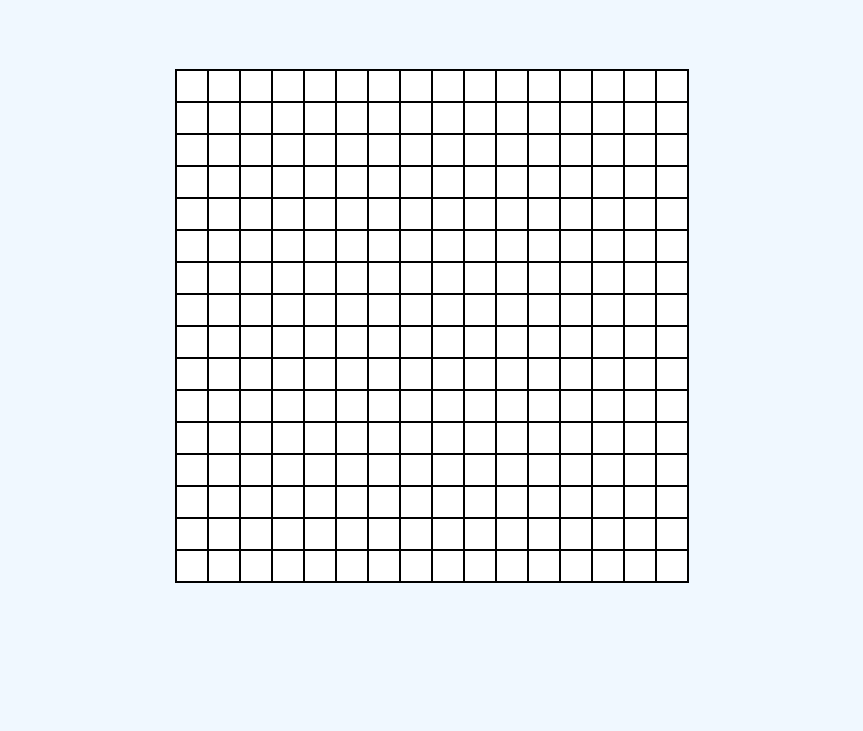
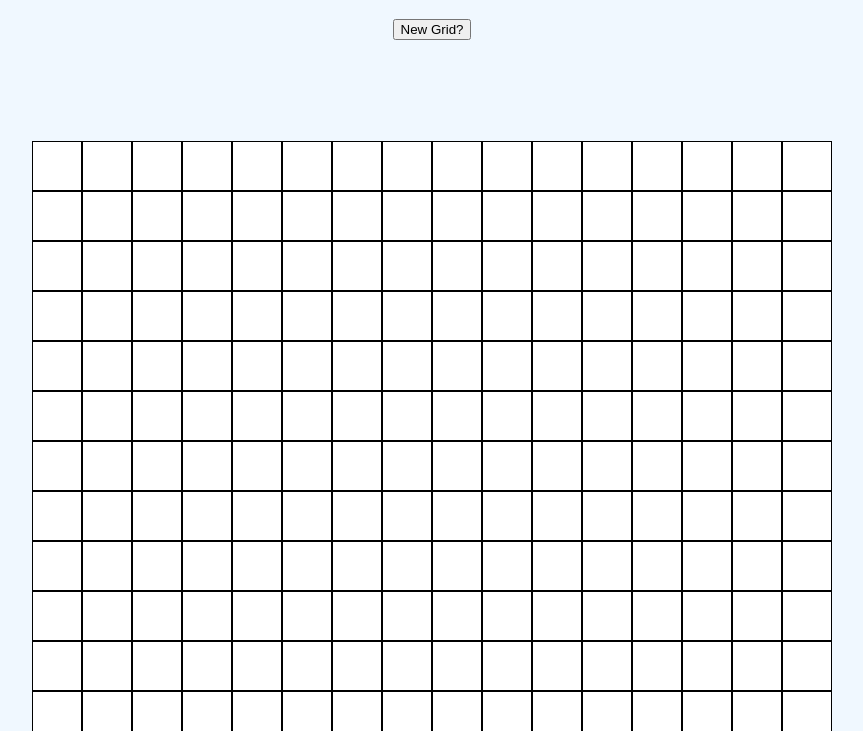
Before and after one commit to matleg05/TOP---Etch-a-Sketch, a plain HTML site: page etchasketch.html in a window 1280 px wide. Shown: the part 69-800 px from the top of the page, without its empty margins (208-1071 px from the left). Drawn offline with Linux system fonts and the light colour scheme.

Commit message:
update code to be cleaner

```diff
--- a/etchasketch.html
+++ b/etchasketch.html
@@ -10,9 +10,10 @@
 </head>
 <body id="webPage">
     <h1>Etch-a-sketch</h1>
-    <div id="gridOverall">
-        <div id="gridContainer">
-        </div>
+    <div id="userInput">
+        <button id="newGrid">New Grid?</button>
+    </div>
+    <div id="gridContainer">
     </div>
 </body>
 </html>
--- a/script.js
+++ b/script.js
@@ -2,27 +2,15 @@
 
 const gridContainer = document.getElementById("gridContainer");
 
-function makeCell() {
-    const cell = document.createElement("div");
-    cell.className = "cell";
-    gridContainer.appendChild(cell);
-}
-
 function makeGrid(rows, columns) {
-    for (i = 0; i < columns; i++) {
-        if ( rows <= 1) {
-            for (let j = 0; j < rows; j++) {
-                makeCell();
-            }
-        } else if (rows > 1) {
-            const newColumn = document.createElement("div");
-            gridContainer.appendChild(newColumn);
-            newColumn.className = "newColumn";
-            for (let j = 0; j < rows; j++) {
-                const cell = document.createElement("div");
-                cell.className = "cell";
-                newColumn.appendChild(cell);
-            }
+    for (i = 0; i < rows; i++) {
+        let row = document.createElement("div");
+        row.classList.add("row");
+        gridContainer.appendChild(row);
+        for (j = 0; j < columns; j++) {
+            let column = document.createElement("div");
+            column.classList.add("column");
+            row.appendChild(column);
         }
     }
 }
--- a/style.css
+++ b/style.css
@@ -7,31 +7,22 @@
     background-color: aliceblue;
 }
 
-#gridOverall {
-    top: 0;
-    left: 0;
-    border: 0.01em solid black;
-    width: auto;
-    height: auto;
-    margin: 50px;
-    padding: 0px;
-    box-sizing: border-box;
+#gridContainer {
+    display: flex;
+    flex-direction: column;
+    margin: 100px;
     background-color: white;
-
+    width: 800px;
+    height: 800px;
+    border: 1px solid aliceblue;
 }
 
-#gridContainer {
+.row {
     display: flex;
+    flex: 1;
 }
 
-.cell {
+.column {
+    flex: 1;
     border: 1px solid black;
-    margin: 0;
-    padding: 15px;
-    transition: 0s 3600s;
 }
-
-.cell:hover {
-    background-color: black;
-    transition: 0s;
-}
```
